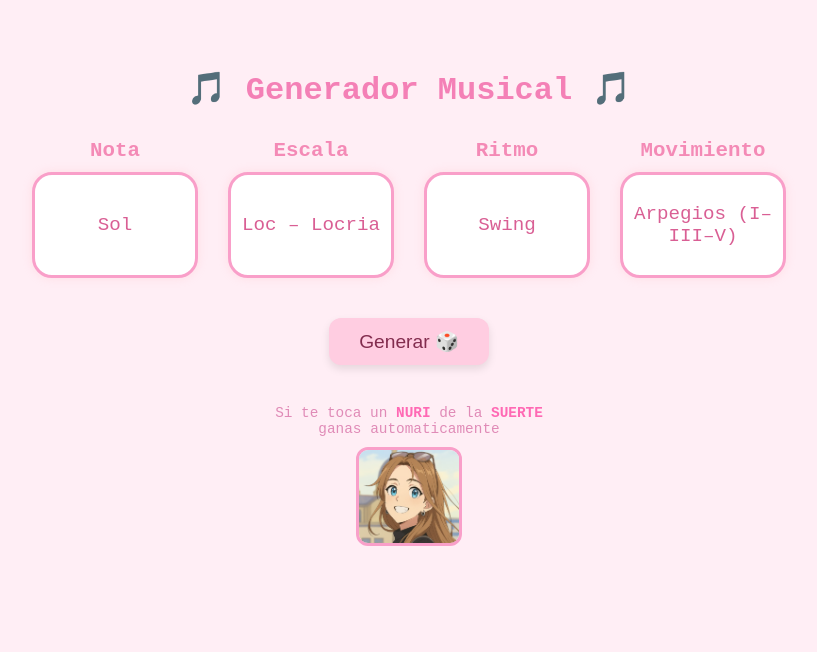
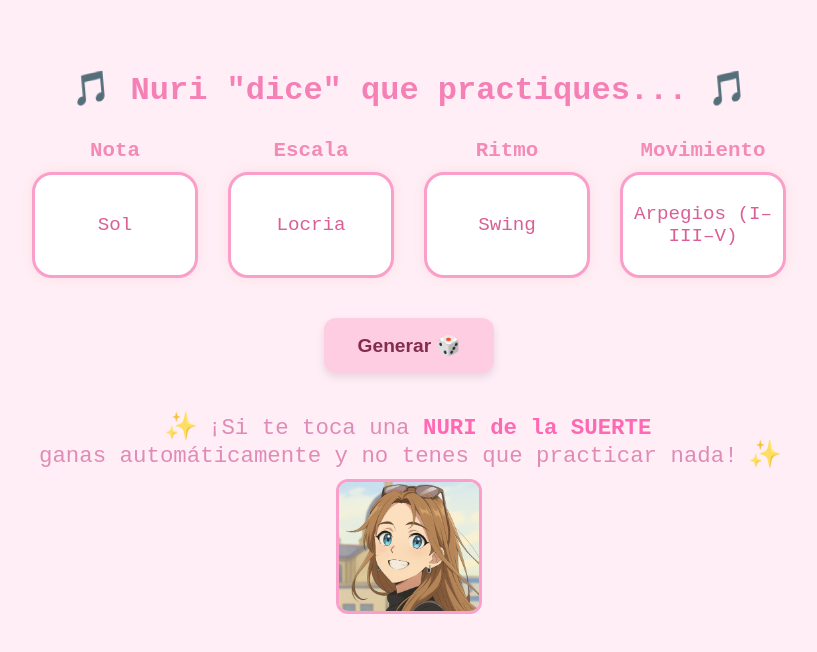
Before and after one commit to Nahuel860/nahuel860.github.io, a plain HTML site: page index.html in a window 1280 px wide. Both pictures are taken after a click on the button "Generar 🎲". Shown: the whole page, without its empty margins (231-1048 px from the left). Drawn offline with Linux system fonts and the light colour scheme.

Commit message:
Update index.html

```diff
--- a/index.html
+++ b/index.html
@@ -2,8 +2,32 @@
 <html lang="es">
 <head>
   <meta charset="UTF-8">
-  <title>Generador Musical</title>
+  <title>Nuri "dice"...</title>
+    <link rel="icon" type="image/png" href="dado.png">
+
   <style>
+
+    .nota {
+    display: inline-block;
+    animation: flotar 2s infinite ease-in-out alternate;
+    }
+
+    @keyframes flotar {
+    0% { transform: rotate(-5deg); }
+    100% { transform: rotate(5deg); }
+    }
+
+
+    .estrella {
+        animation: brillo 1.2s infinite ease-in-out alternate;
+        display: inline-block;
+    }
+
+    @keyframes brillo {
+        from { opacity: 0.3; transform: scale(1); }
+        to { opacity: 1; transform: scale(1.3); }
+    }
+
     body {
       font-family: 'Courier New', monospace;
       background: #ffeef5;
@@ -60,7 +84,7 @@
     }
 
     button {
-      padding: 12px 30px;
+      padding: 16px 34px;
       font-size: 1.2em;
       background-color: #ffcde1;
       border: none;
@@ -88,7 +112,7 @@
     }
 
     .nuri-text {
-      font-size: 0.9em;
+      font-size: 1.4em;
       color: #e08bb7;
       font-family: 'Courier New', monospace;
       margin-bottom: 10px;
@@ -99,15 +123,16 @@
     }
 
     .nuri-img {
-      width: 100px;
+      width: 140px;
       border: 3px solid #f99fc9;
       border-radius: 12px;
     }
   </style>
 </head>
 <body>
+   <audio id="click-sound" src="click.wav" preload="auto"></audio>
 
-  <h1>🎵 Generador Musical 🎵</h1>
+  <h1><span class="nota">🎵</span> Nuri "dice" que practiques... <span class="nota">🎵</span></h1>
 
   <div class="contenedor">
     <div class="bloque">
@@ -128,20 +153,23 @@
     </div>
   </div>
 
-  <button onclick="generar()">Generar 🎲</button>
+  <button onclick="generar()"><strong>Generar 🎲</strong></button>
 
   <div class="nuri-section">
     <p class="nuri-text">
-      Si te toca un <strong>NURI</strong> de la <strong>SUERTE</strong><br>ganas automaticamente
+        <span class="estrella">✨</span>
+      ¡Si te toca una <strong>NURI de la SUERTE</strong><br>ganas automáticamente y no tenes que practicar nada!
+        <span class="estrella">✨</span>
     </p>
     <img src="nuri.png" alt="Nuri de la Suerte" class="nuri-img">
   </div>
 
+
   <script>
     const notas = ["Do", "Do♯/Re♭", "Re", "Re♯/Mi♭", "Mi", "Fa", "Fa♯/Sol♭", "Sol", "Sol♯/La♭", "La", "La♯/Si♭", "Si"];
-    const escalas = ["May – Mayor", "Min – Menor natural", "Arm – Menor armónica", "Mel – Menor melódica",
-                     "P. May – Pentatónica mayor", "P. Min – Pentatónica menor", "Blu – Blues",
-                     "Dor – Dórica", "Fri – Frigia", "Lid – Lidia", "Mix – Mixolidia", "Loc – Locria"];
+    const escalas = ["Mayor", "Menor", "Armónica", "Melódica",
+                     "Lidio", "Dórica", "Frigia", "Lidia", "Mixolidia",
+                      "Locria"];
     const ritmos = ["Negras (♩)", "Corcheas (♪)", "Tresillos (♩♩♩)", "Semicorcheas (♬♬)",
                     "♪. ♬", "Síncopa (♪–♩–♪)", "Swing", "Contratiempo"];
     const movimientos = ["Segundas (escala paso a paso)", "Terceras (Do–Mi–Re–Fa...)", "Cuartas",
@@ -152,6 +180,9 @@
     }
 
     function generar() {
+        const sonido = document.getElementById("click-sound");
+        sonido.currentTime = 0; // Reinicia por si se hace click muy seguido
+        sonido.play();
       document.getElementById("nota").textContent = alAzar(notas);
       document.getElementById("escala").textContent = alAzar(escalas);
       document.getElementById("ritmo").textContent = alAzar(ritmos);
```
